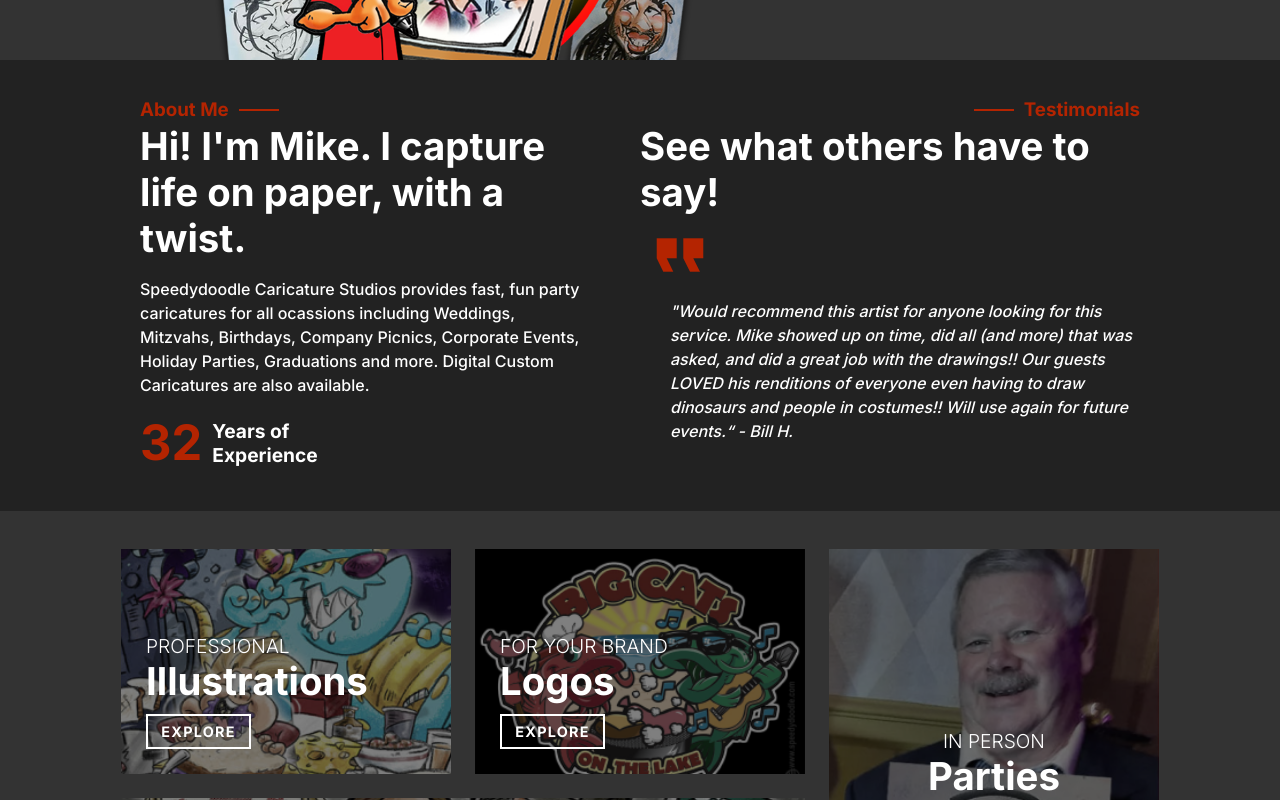
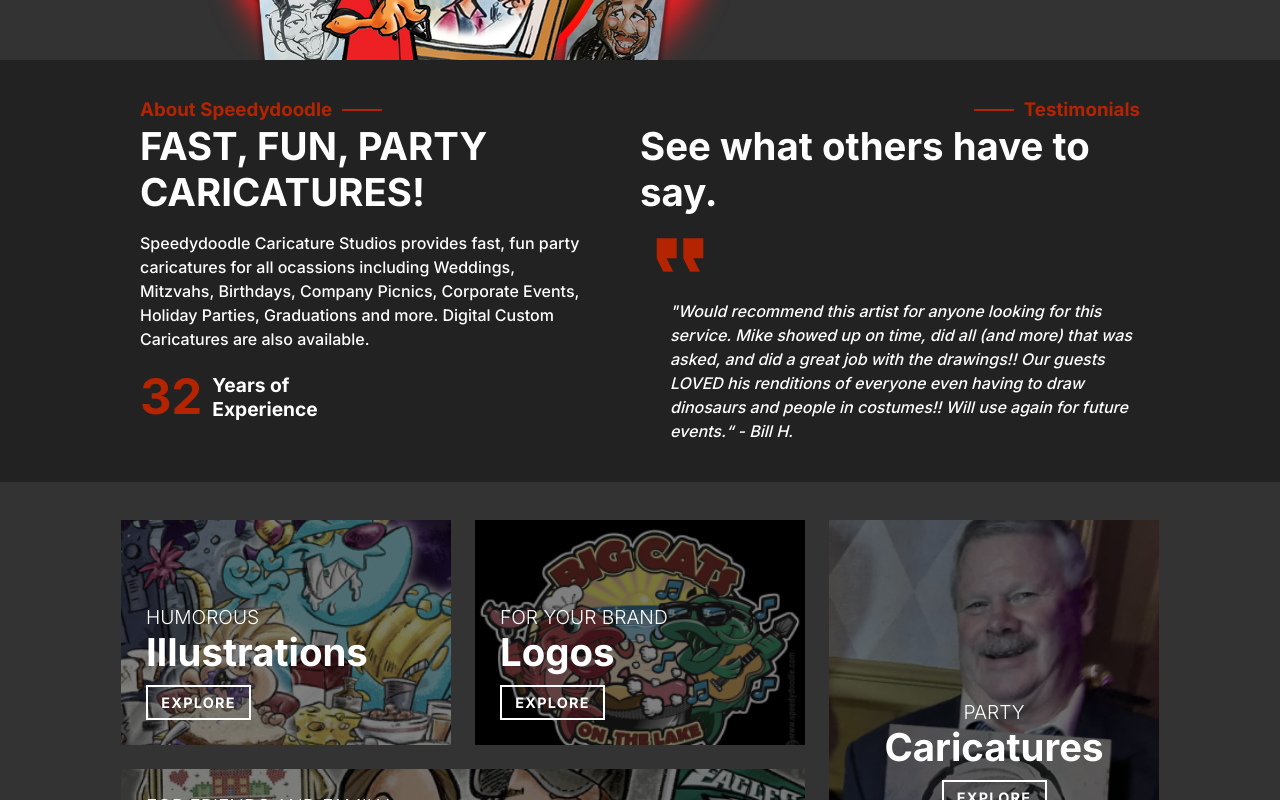
Before and after one commit to carnoldcoding/speedydoodle, a React (Create React App) app: page /homepage in a window 1280 px wide. Shown: the part 440-1240 px from the top of the page. Built offline with nearby package versions, Linux system fonts and the light colour scheme.

Commit message:
some changes

```diff
--- a/src/components/About/index.jsx
+++ b/src/components/About/index.jsx
@@ -23,8 +23,8 @@ const About = () => {
       <div className="about-wrapper">
         <article className="intro">
           <header>
-            <h3>About Me</h3>
-            <h1>Hi! I'm Mike. I capture life on paper, with a twist.</h1>
+            <h3>About Speedydoodle</h3>
+            <h1>Fast, fun, party caricatures!</h1>
           </header>
           <p>
             Speedydoodle Caricature Studios provides fast, fun party caricatures
@@ -44,7 +44,7 @@ const About = () => {
         </article>
         <article className="testimonials">
           <h3>Testimonials</h3>
-          <h1>See what others have to say!</h1>
+          <h1>See what others have to say.</h1>
           <i class="material-icons">format_quote</i>
           <div className="quote-carousel">
             <div className="embla" ref={emblaRef}>
--- a/src/components/About/styles.js
+++ b/src/components/About/styles.js
@@ -109,6 +109,7 @@ export const AboutSection = styled.section`
           }
         }
         h1 {
+          text-transform: uppercase;
           color: white;
           font-size: clamp(
             ${(props) => props.theme.fontSizes.medium},
--- a/src/components/GalleryComponent/index.jsx
+++ b/src/components/GalleryComponent/index.jsx
@@ -34,25 +34,10 @@ const GalleryComponent = ({ galleryChoice }) => {
   const handleClick = (e) => {
     if (e.target.tagName === "LI") {
       setActiveFilter(e.target.getAttribute("data-type"));
+      window.scrollTo(0, 0);
     } else if (e.target.tagName === "SELECT") {
       setActiveFilter(e.target.value);
     }
-  };
-
-  const fetchImagesMobile = (e) => {
-    setData(null);
-    fetch(
-      `https://speedydoodle-backend-fcbbc4e86733.herokuapp.com/api/${e.target[
-        e.target.selectedIndex
-      ].getAttribute("data-type")}`
-    )
-      .then((response) => response.json())
-      .then((images) => {
-        const parsedData = images.map((image) => {
-          return image.url;
-        });
-        setData(parsedData);
-      });
   };
 
   useEffect(() => {
@@ -65,6 +50,9 @@ const GalleryComponent = ({ galleryChoice }) => {
         filter.classList.remove("active");
       }
     });
+
+    const mobileFilter = document.querySelector("select");
+    mobileFilter.value = activeFilter;
     fetchImages();
   }, [activeFilter, galleryChoice]);
 
--- a/src/components/HomeMenu/index.jsx
+++ b/src/components/HomeMenu/index.jsx
@@ -21,7 +21,7 @@ const HomeMenu = ({ setGalleryChoice }) => {
     <HomeMenuSection>
       <article className="grid">
         <div className="grid-item illustrations">
-          <h3>professional</h3>
+          <h3>humorous</h3>
           <h1>illustrations</h1>
           <Link to="/gallery">
             <button data-type="illustrations" onClick={handleClick}>
@@ -51,8 +51,8 @@ const HomeMenu = ({ setGalleryChoice }) => {
         </div>
 
         <div className="grid-item parties">
-          <h3>in person</h3>
-          <h1>parties</h1>
+          <h3>party</h3>
+          <h1>caricatures</h1>
           <Link to="/gallery">
             <button data-type="party" onClick={handleClick}>
               explore
--- a/src/components/HomeMenu/styles.js
+++ b/src/components/HomeMenu/styles.js
@@ -105,6 +105,10 @@ export const HomeMenuSection = styled.section`
       &.parties {
         background-image: url(${parties});
         background-size: cover;
+        background-position: center;
+        @media screen and (max-width: 920px) {
+          background-position: bottom;
+        }
 
         grid-column: 3 / 4;
         grid-row: 1 / 3;
@@ -116,7 +120,8 @@ export const HomeMenuSection = styled.section`
     }
 
     @media screen and (max-width: 920px) {
-      grid-template-columns: 1fr;
+      display: flex;
+      flex-direction: column-reverse;
       .grid-item {
         grid-column: unset !important;
         grid-row: unset !important;
--- a/src/components/Spotlight/index.jsx
+++ b/src/components/Spotlight/index.jsx
@@ -8,6 +8,7 @@ const Spotlight = () => {
       <article>
         <h1>speedydoodle</h1>
         <h2>studios</h2>
+        <p>South Jersey &bull; Philadelphia &bull; Delaware</p>
       </article>
     </SpotlightContainer>
   );
--- a/src/components/Spotlight/styles.js
+++ b/src/components/Spotlight/styles.js
@@ -23,6 +23,10 @@ export const SpotlightContainer = styled.section`
     flex-direction: column;
     align-items: center;
     align-self: center;
+    p {
+      color: white;
+      margin-top: 5px;
+    }
     h1,
     h2 {
       text-transform: uppercase;
@@ -30,7 +34,7 @@ export const SpotlightContainer = styled.section`
     h2 {
       color: white;
       background: ${(props) => props.theme.colors.primary};
-      font-weight: ${(props) => props.theme.fontWeights.light};
+      font-weight: ${(props) => props.theme.fontWeights.bold};
       letter-spacing: 1px;
       padding: 0px 10px;
       width: 100%;
--- a/src/pages/Gallery.jsx
+++ b/src/pages/Gallery.jsx
@@ -1,8 +1,12 @@
 import React from "react";
 import GalleryHeading from "../components/GalleryHeader";
 import GalleryComponent from "../components/GalleryComponent";
+import { useEffect } from "react";
 
 const Gallery = ({ galleryChoice }) => {
+  useEffect(() => {
+    window.scrollTo(0, 0);
+  });
   return (
     <>
       <GalleryHeading />
--- a/src/pages/Homepage.jsx
+++ b/src/pages/Homepage.jsx
@@ -5,6 +5,9 @@ import HomeMenu from "../components/HomeMenu";
 import GetQuote from "../components/GetQuote";
 import { useEffect } from "react";
 const Homepage = ({ setGalleryChoice }) => {
+  useEffect(() => {
+    window.scrollTo(0, 0);
+  });
   return (
     <>
       <Spotlight />
--- a/src/pages/Services.jsx
+++ b/src/pages/Services.jsx
@@ -1,8 +1,12 @@
 import React from "react";
 import ServicesHeader from "../components/ServicesHeader";
 import ServicesForm from "../components/ServicesForm";
+import { useEffect } from "react";
 
 const Services = () => {
+  useEffect(() => {
+    window.scrollTo(0, 0);
+  });
   return (
     <>
       <ServicesHeader />
```
Also changed, not shown: src/assets/splash.png.
